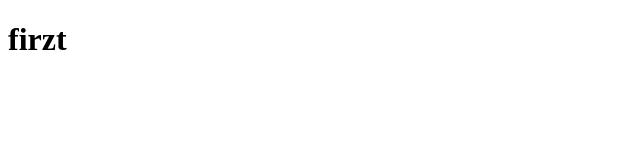
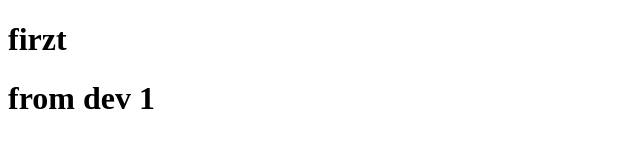
Before and after one commit to tijaniabdellatif/projetTwins, a plain HTML site: page index.html in a window 1280 px wide. Shown: the whole page, without its empty margins (0-640 px from the left). Drawn offline with Linux system fonts and the light colour scheme.

Commit message:
some changes

```diff
--- a/index.html
+++ b/index.html
@@ -8,5 +8,6 @@
 </head>
 <body>
     <h1>firzt</h1>
+    <h1>from dev 1</h1>
 </body>
 </html>
--- a/js/index.js
+++ b/js/index.js
@@ -1 +1,2 @@
 /*js file */
+console.log('from dev1');
```
